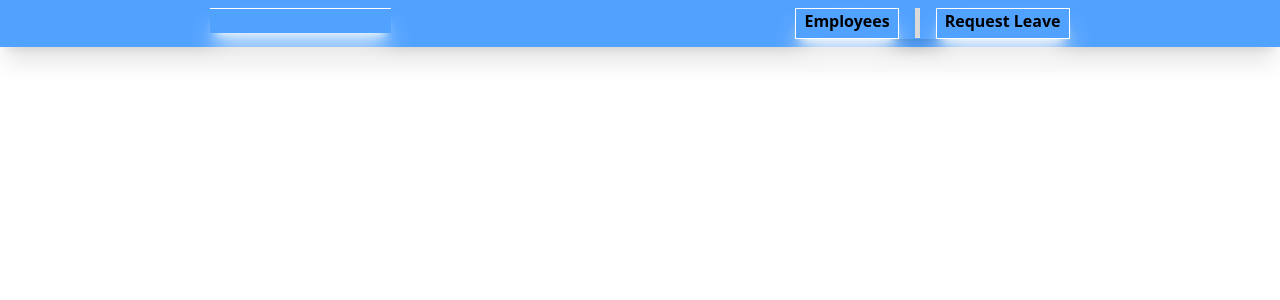
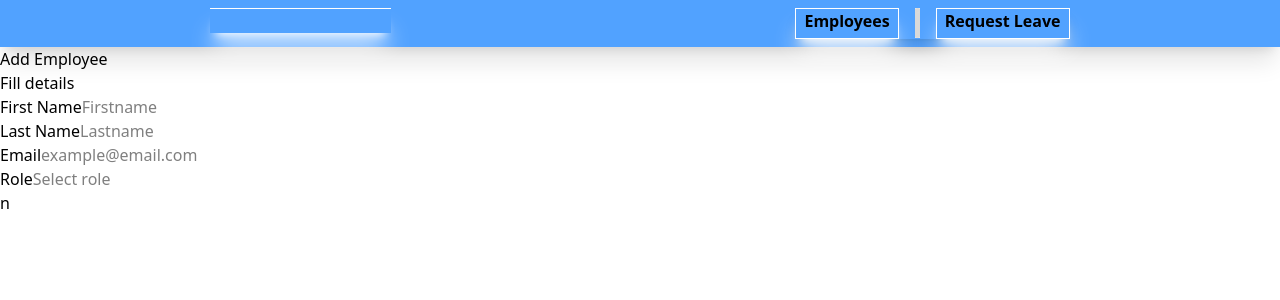
Before and after one commit to Cocoatea57/Employee-Management, a React (Vite) app: page /Register in a window 1280 px wide. Shown: the top 300 px of the page. Built offline with nearby package versions, Linux system fonts and the light colour scheme.

Commit message:
registration form

```diff
--- a/package.json
+++ b/package.json
@@ -15,7 +15,8 @@
     "react-dom": "^19.1.0",
     "react-router-dom": "^7.7.1",
     "tailwindcss": "^4.1.11",
-    "uuid": "^11.1.0"
+    "uuid": "^11.1.0",
+    "uuid4": "^2.0.3"
   },
   "devDependencies": {
     "@eslint/js": "^9.30.1",
--- a/src/pages/Employee.jsx
+++ b/src/pages/Employee.jsx
@@ -1,4 +1,4 @@
-import React from "react";
+import {React,useState} from "react";
 import { v4 as uuid } from "uuid";
 import EmployeeDetails from "../components/EmployeeDetails";
 import EmployeeList from "../components/EmployeeList";
--- a/src/pages/Register.jsx
+++ b/src/pages/Register.jsx
@@ -5,7 +5,37 @@ function Register() {
 
   return (
     <div>
+      <h1>Add Employee</h1>
+      <div>
+        <h6>Fill details</h6>
+        <form action="">
+          <div>
+            <label htmlFor="">First Name</label>
+            <input type="text" placeholder='Firstname' />
+          </div>
+          <div>
+            <label htmlFor="">Last Name</label>
+            <input type="text" placeholder='Lastname' />
+          </div>
+          <div>
+            <label htmlFor="">Email</label>
+            <input type="email" placeholder='example@email.com' />
+          </div>
+          <div>
+            <label htmlFor="">Role</label>
+            <input list='roles' placeholder='Select role' />
+            <datalist id='roles' >
+                  <option value="Snr Dev">Senior Developer</option>
+                  <option value="mid dev">Intermediate Dev</option>
+                  <option value="jnr dev">Junior Dev</option>
+            </datalist>
 
+          </div>
+          <div>
+            n
+          </div>
+        </form>
+      </div>
     </div>
   )
 }
```
Also changed, not shown: 1 other file (tests, documents, lock files or other folders).
